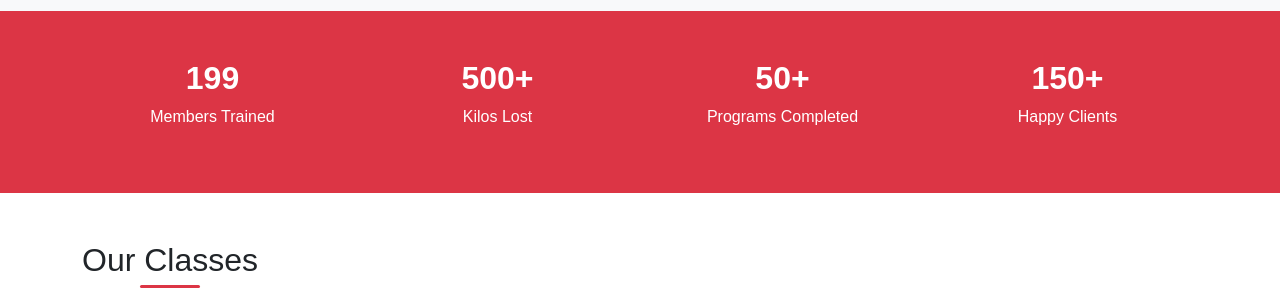
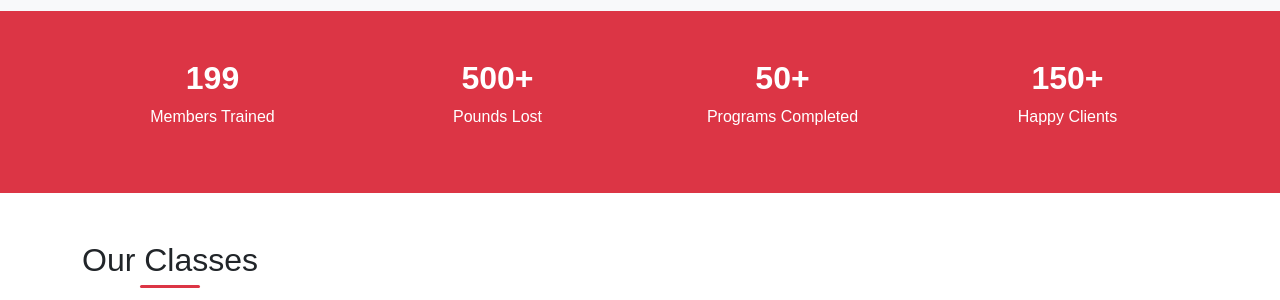
Before and after one commit to digitalsparkhq/grinderspencer-site, a Jekyll site: the page built from index.md, in a window 1280 px wide and 900 px high, scrolled down 2264 px. Shown: the part 152-452 px from the top of the window. Built offline with Jekyll 4.4.1, drawn with Linux system fonts in a browser that asks for light colours.

Commit message:
Update index.md

```diff
--- a/index.md
+++ b/index.md
@@ -88,7 +88,7 @@ description: "Your journey to strength, wellness, and transformation starts here
       </div>
       <div class="col-md-3">
         <h3 class="counter" data-target="500">0</h3>
-        <p>Kilos Lost</p>
+        <p>Pounds Lost</p>
       </div>
       <div class="col-md-3">
         <h3 class="counter" data-target="50">0</h3>
```
